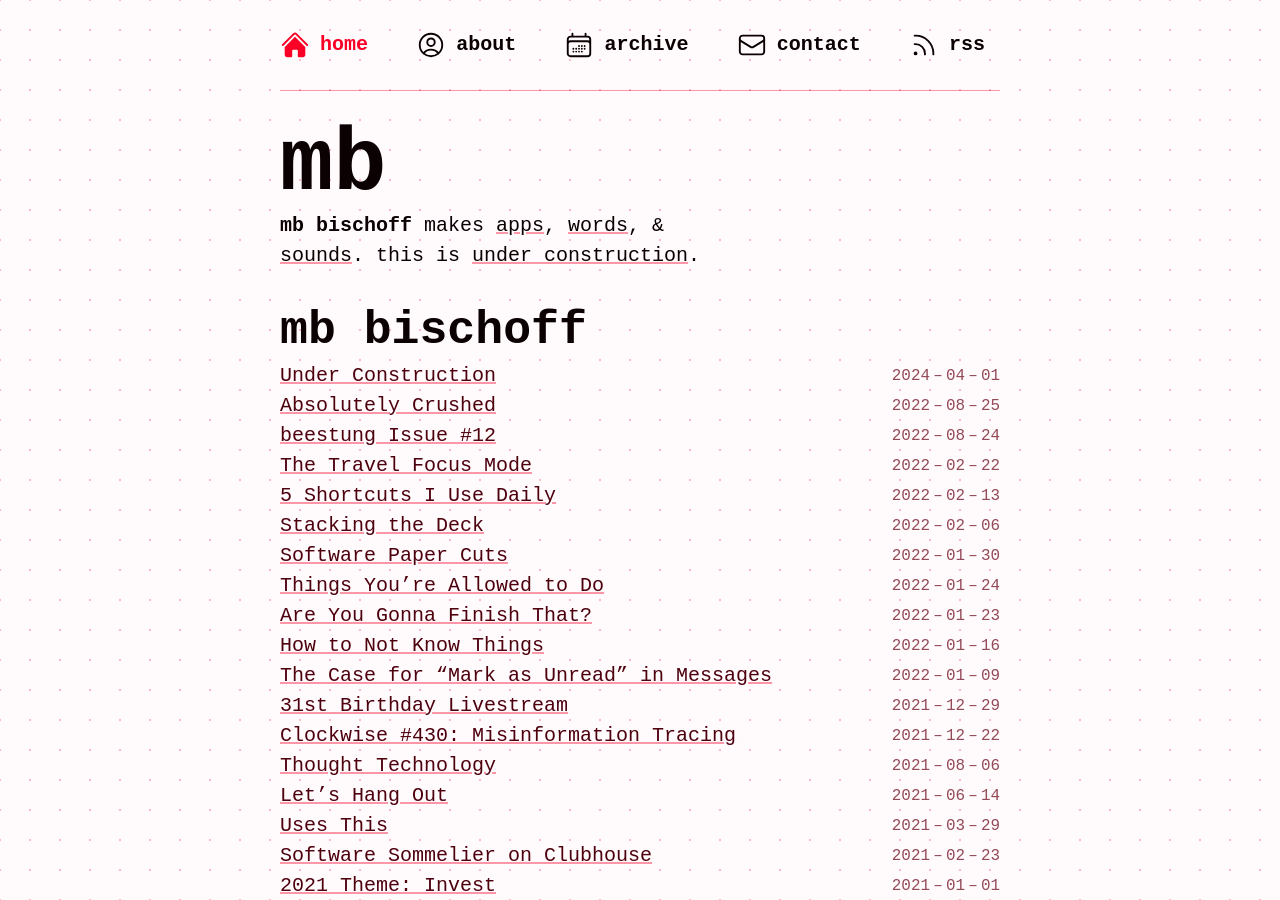
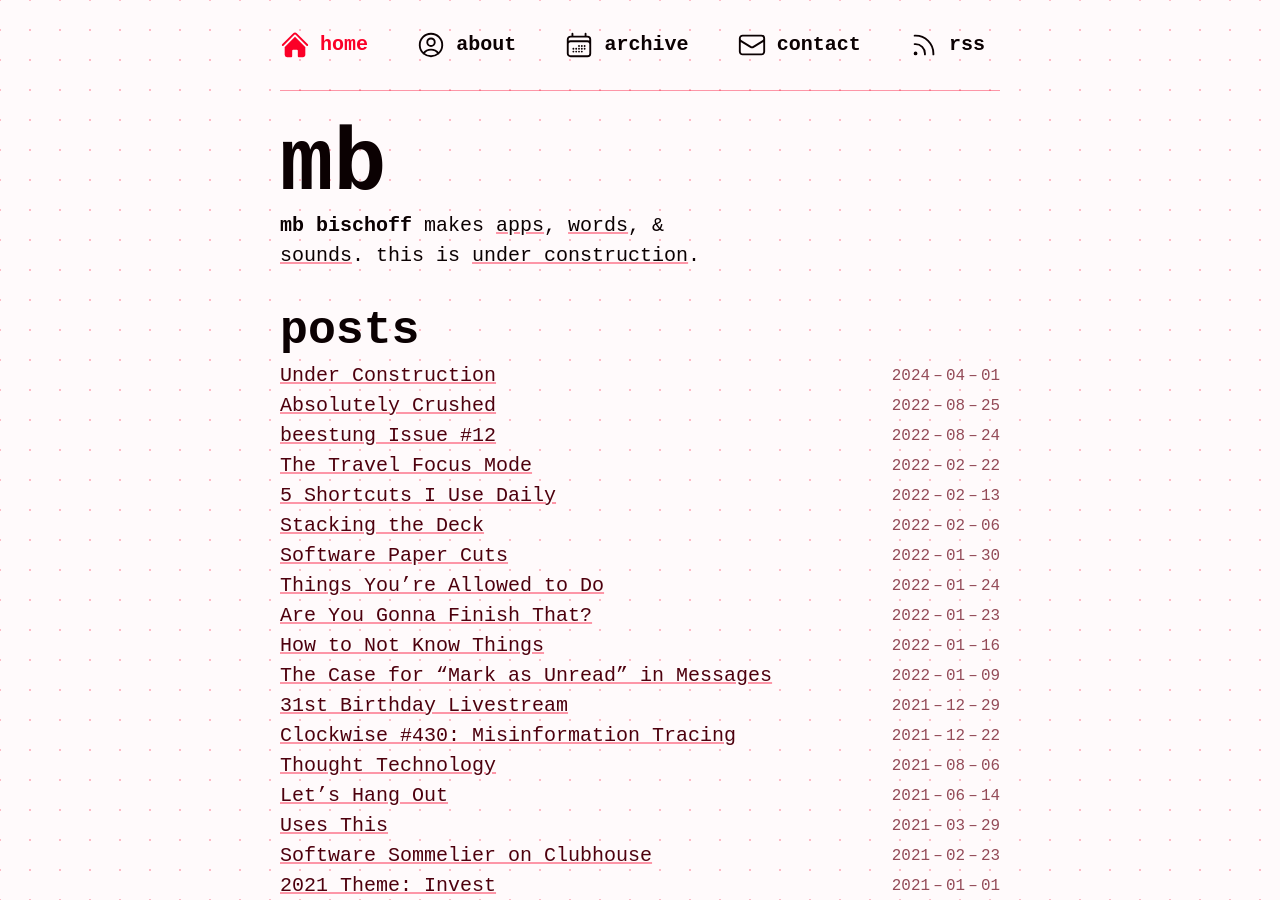
Before and after one commit to mbbischoff/website, a Jekyll site: the page built from index.html, in a window 1280 px wide and 900 px high. Built offline with Jekyll 4.4.1, drawn with Linux system fonts in a browser that asks for light colours; some web fonts are replaced; the list of posts is cut into pages by our own code; comment, search, counter and statistics services are not loaded; a style sheet for code colours, icons or effects is not loaded.

Commit message:
Update home.html

```diff
--- a/_layouts/home.html
+++ b/_layouts/home.html
@@ -3,7 +3,7 @@ layout: default
 ---
 
 <header>
-<h1>{{ page.title | escape }}</h1>
+<h1>posts</h1>
 </header>
 
 {% include posts-list.html %}
```
